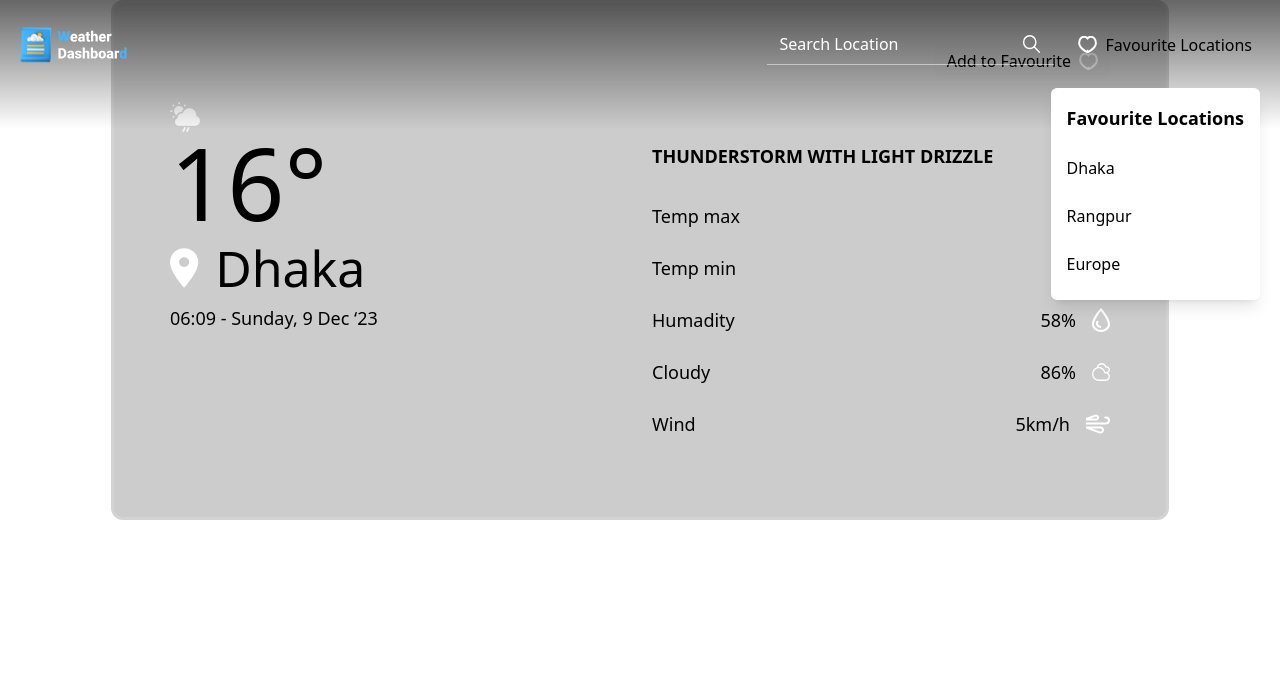
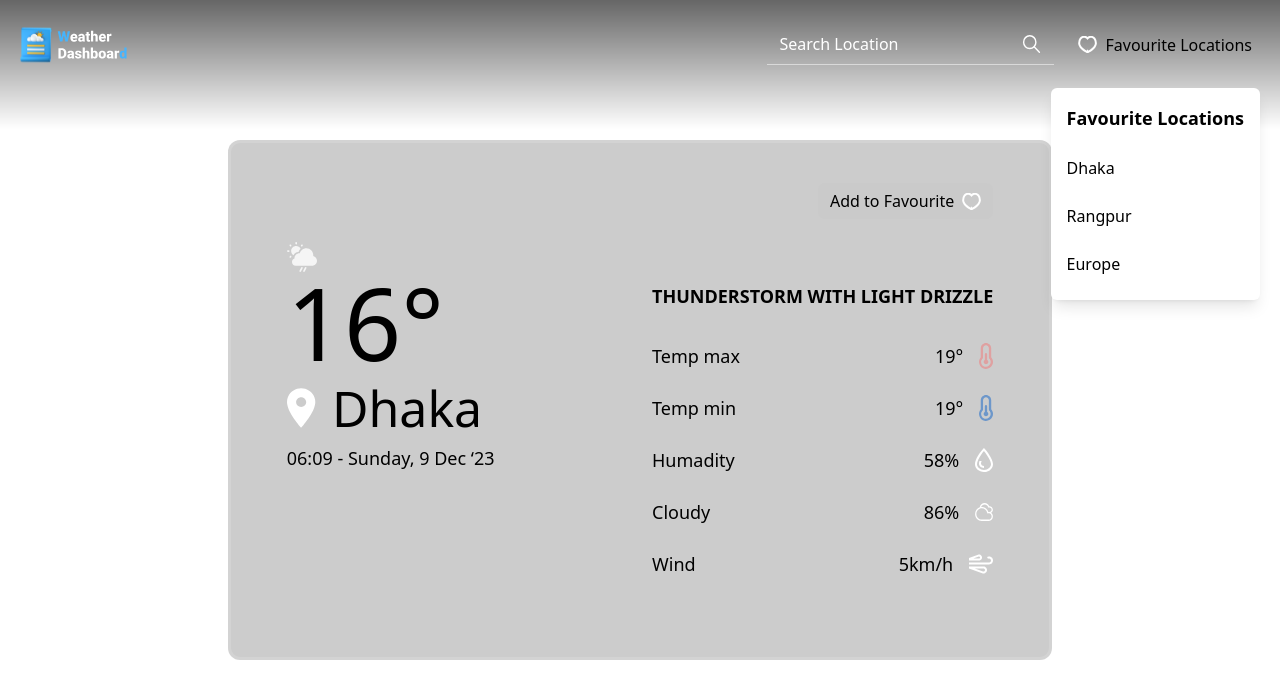
Before and after one commit to md-sazzadul/weather-dashboard, a React (Vite) app: page / in a window 1280 px wide. Shown: the top 698 px of the page. Built offline with nearby package versions, Linux system fonts and the light colour scheme.

Commit message:
fixed alignments

```diff
--- a/src/App.jsx
+++ b/src/App.jsx
@@ -3,14 +3,14 @@ import WeatherBoard from "./components/Weather/WeatherBoard";
 
 function App() {
   return (
-    <>
+    <div className="grid place-items-center h-screen">
       <Header></Header>
       <main>
         <section>
           <WeatherBoard></WeatherBoard>
         </section>
       </main>
-    </>
+    </div>
   );
 }
 
```
